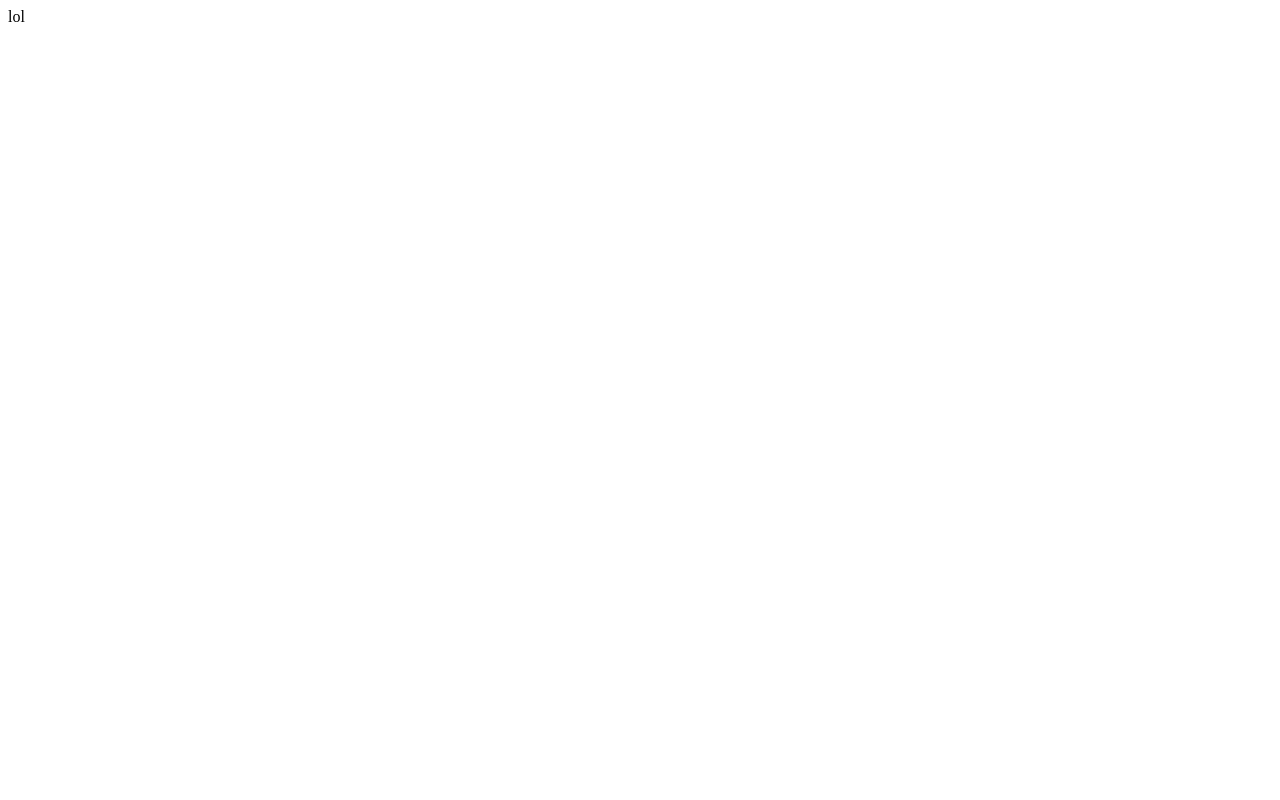
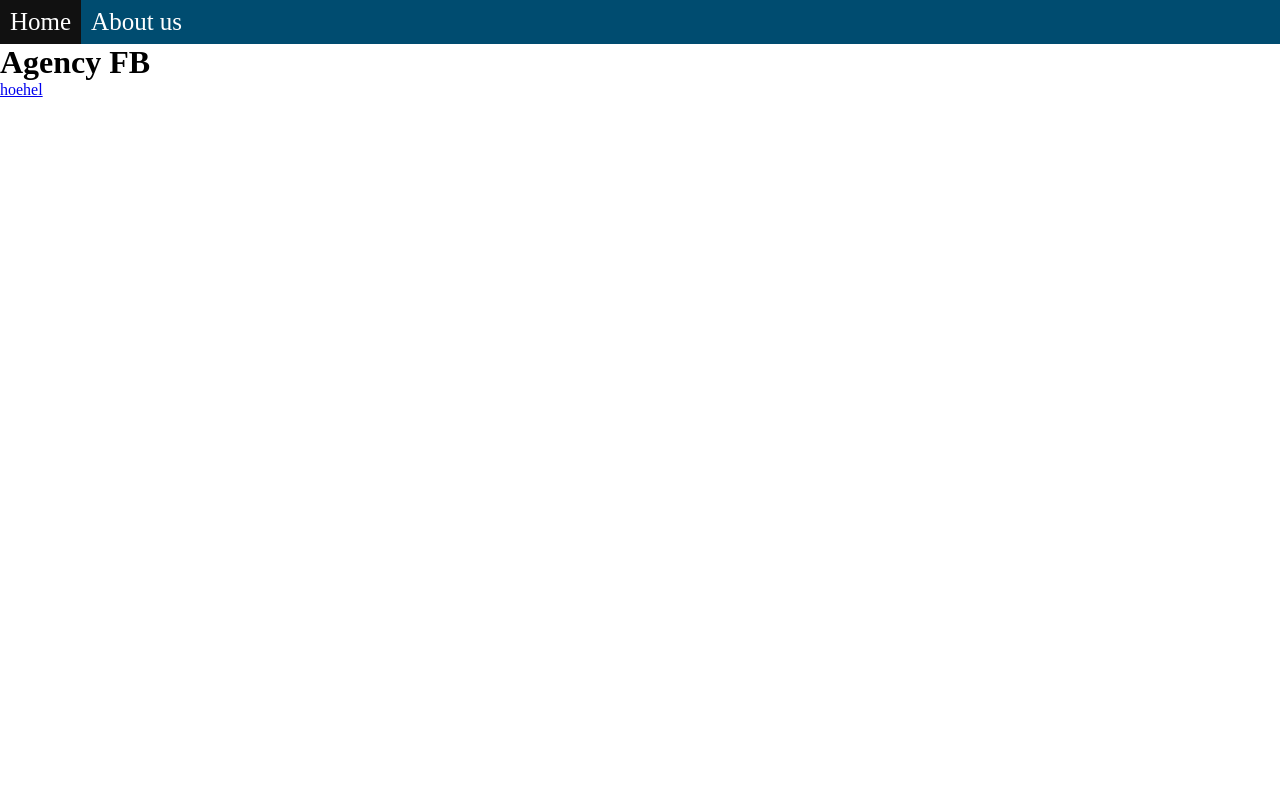
Before and after one commit to vengeance2109/swfactory, a PHP site: page / in a window 1280 px wide. Before the commit the page is almost empty. Run offline with PHP 8.4, Linux system fonts and the light colour scheme.

Commit message:
7/12/2017 10:55

```diff
--- /dev/null
+++ b/css.css
@@ -0,0 +1,29 @@
+*{
+  margin: 0;
+  padding: 0;
+  font-family: "Agency FB";
+}
+ul {
+    list-style-type: none;
+    margin: 0;
+    padding: 0;
+    overflow: hidden;
+    background-color: #004C70;
+}
+
+li {
+    float: left;
+}
+
+li a {
+    display: block;
+    color: white;
+    text-align: center;
+    padding: 8px 10px;
+    text-decoration: none;
+    font-size: 25px;
+}
+
+li a:hover {
+    background-color: #111;
+}
--- a/index.php
+++ b/index.php
@@ -1,5 +1,17 @@
-<?php
-
-
-echo "lol";
- ?>
+<!DOCTYPE html>
+<html>
+  <head>
+    <meta charset="utf-8">
+    <title>Software Factory</title>
+    <link rel="stylesheet" href="css.css">
+    <link rel="shortcut icon" href="Foto's/lamp_SxI_icon.ico">
+  </head>
+  <body>
+<ul>
+  <li><a href="https://www.swfactory.be">Home</a></li>
+  <li> <a href="about.php">About us</a> </li>
+</ul>
+<h1>Agency FB</h1>
+<a href="http://www.hoehel.be">hoehel</a>
+  </body>
+</html>
```
Also changed, not shown: db.php (added, +14 -0 lines), Foto's/Lamp.png (added), Foto's/lamp_SxI_icon.ico (added).
